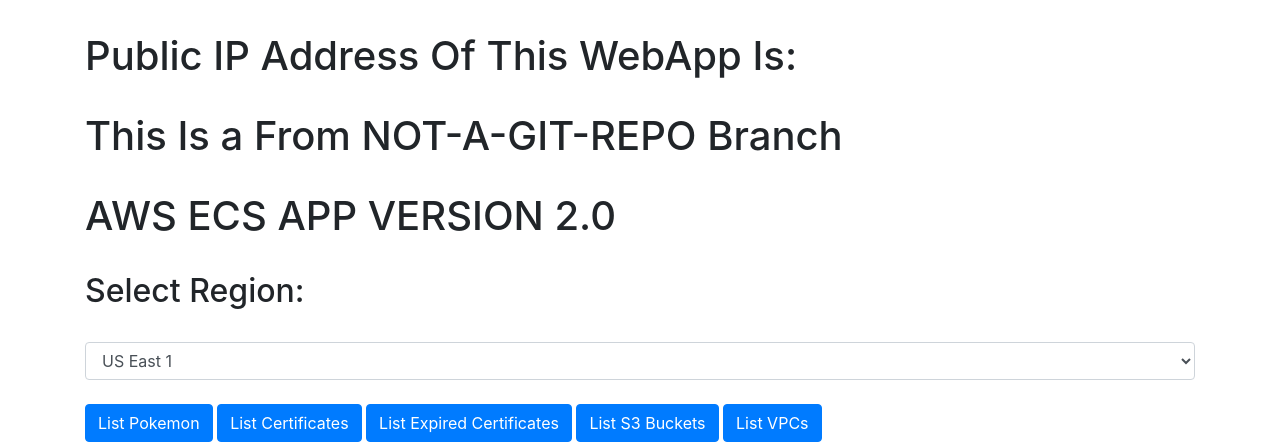
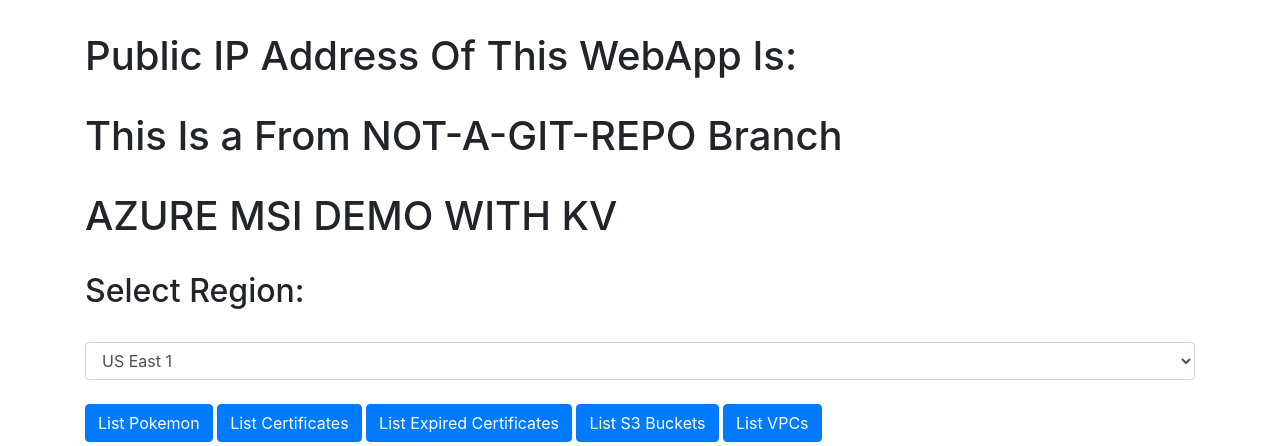
Before and after one commit to SreeVeerDevOps/python-fastapi-docker-public, a FastAPI app: page / in a window 1280 px wide. Shown: the part 288-734 px from the top of the page. Run offline with FastAPI, Linux system fonts and the light colour scheme; parts of the project's set-up code (start-up, migrations or seed data) failed here and were passed over; some libraries are stand-ins or nearby versions.

Commit message:
Update index.html

```diff
--- a/templates/index.html
+++ b/templates/index.html
@@ -15,7 +15,7 @@
         <h1>Your Container Is Running Python Version: {{ python_version }}</h1><br>
         <h1>Public IP Address Of This WebApp Is: {{ IP }}</h1><br>
         <h1>This Is a From {{ branch_name }} Branch</h1><br>
-        <h1>AWS ECS APP VERSION 2.0</h1><br>
+        <h1>AZURE MSI DEMO WITH KV</h1><br>
         <h2>Select Region:</h2><br>
         <select id="region-select" class="form-control">
             <option value="us-east-1">US East 1</option>
```
